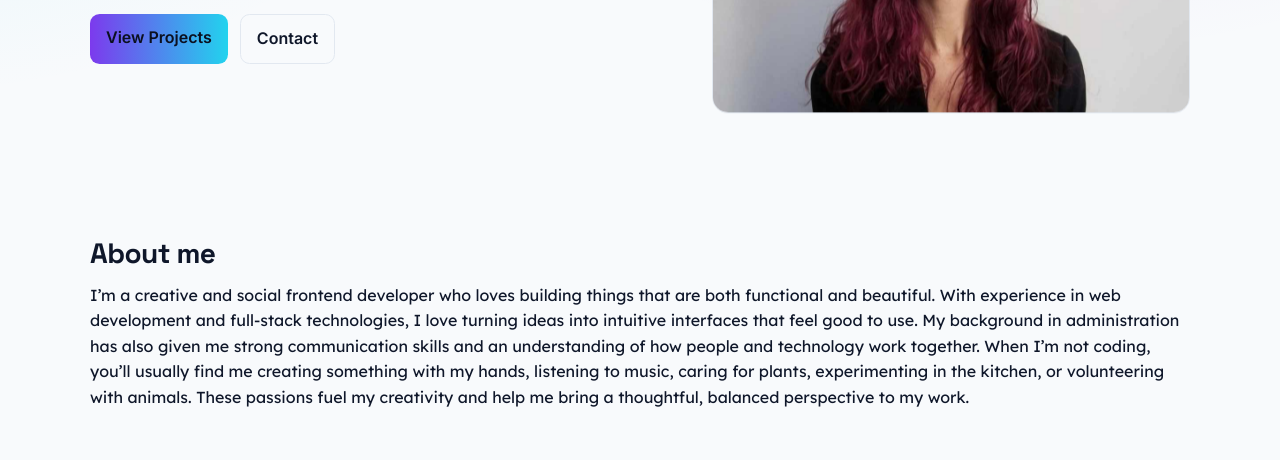
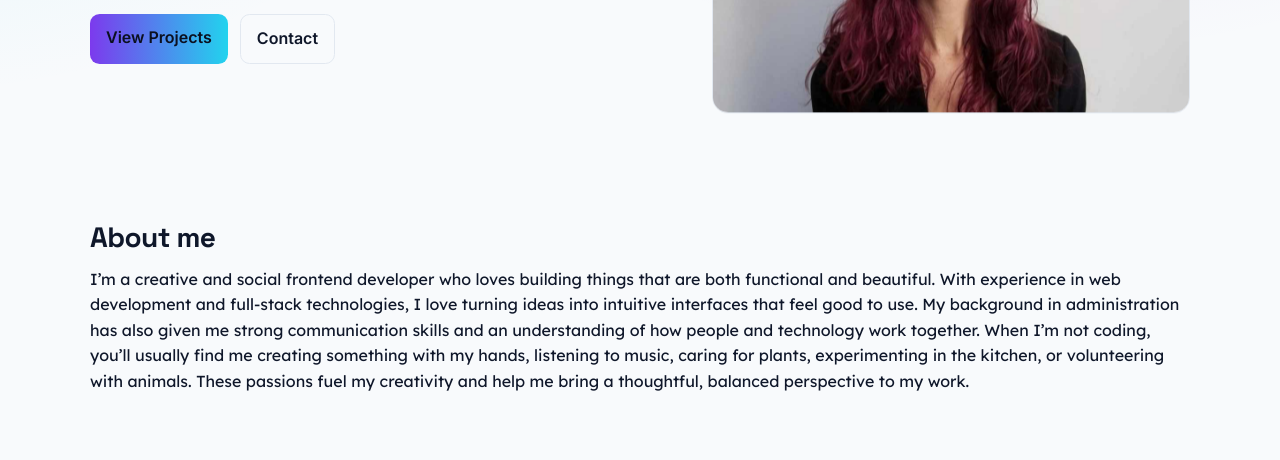
Before and after one commit to Krnsand/portfolio, a plain HTML site: page index.html in a window 1280 px wide. Shown: the part 340-800 px from the top of the page. Drawn offline with Linux system fonts and the light colour scheme.

Commit message:
margin fix

```diff
--- a/assets/css/style.css
+++ b/assets/css/style.css
@@ -129,7 +129,7 @@ html[data-theme="light"] .theme-toggle {
 }
 
 /* Sections */
-.section { padding: 3.5rem 0; }
+.section { padding: 2.5rem 0; }
 .section h2 { font-family: 'Space Grotesk', 'Inter', system-ui, -apple-system, Segoe UI, Roboto, Helvetica, Arial, sans-serif; font-weight: 800; letter-spacing: -0.02em; line-height: 0.95; }
 .section h2 { font-size: 1.75rem; margin: 0 0 1rem; }
 
```
